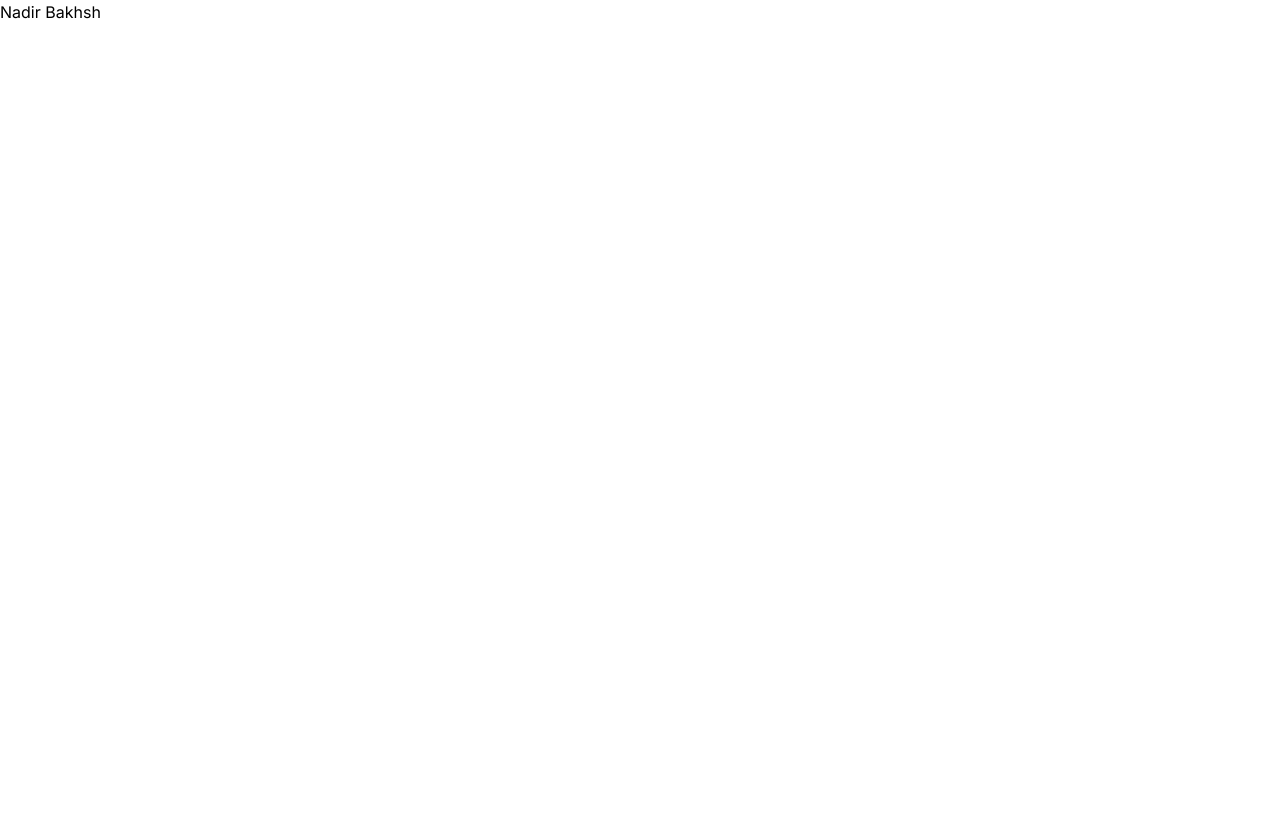
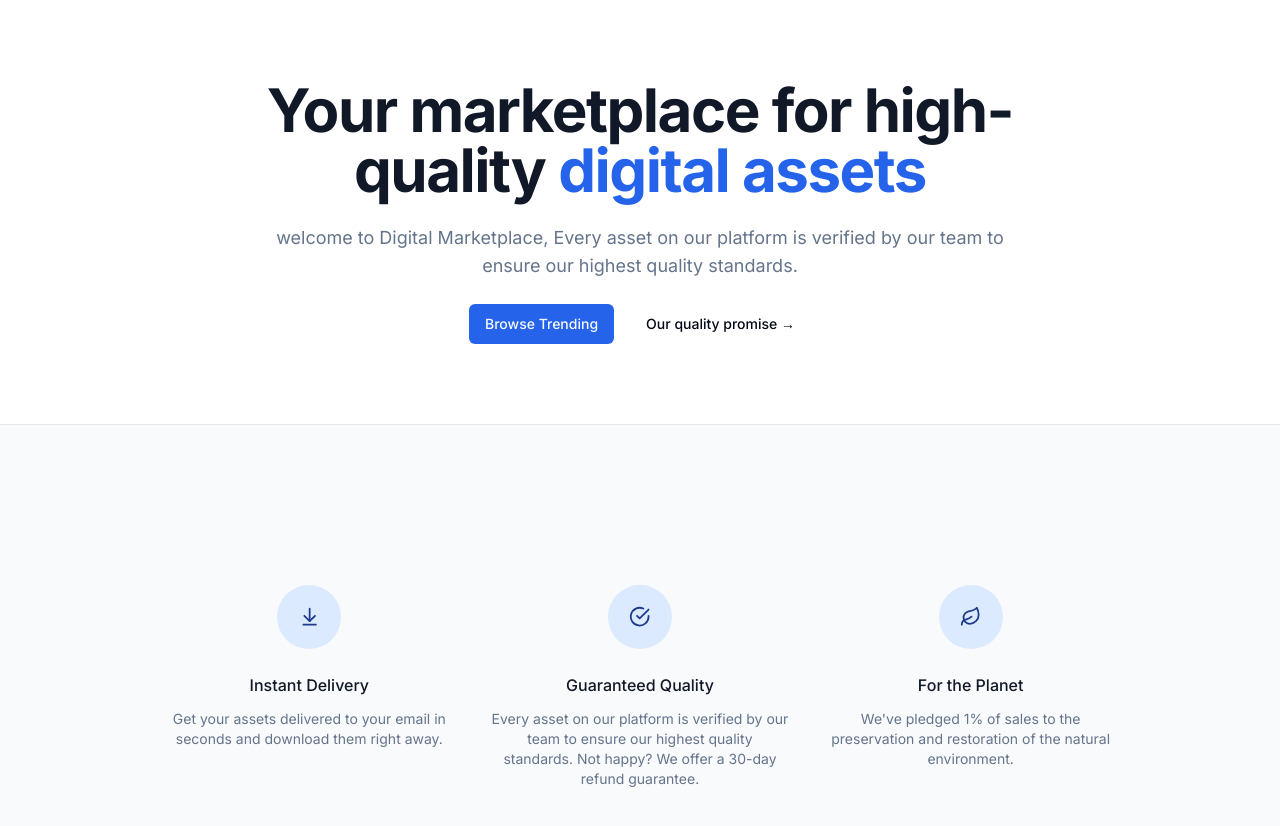
Before and after one commit to NadirBakhsh/digital-marketplace, a Next.js app: page / in a window 1280 px wide. Shown: the top 826 px of the page. Before the commit the page ends 800 px from the top, so only its background shows below. Built offline with nearby package versions, Linux system fonts and the light colour scheme.

Commit message:
leading page first two section developed

```diff
--- a/src/app/globals.css
+++ b/src/app/globals.css
@@ -1,3 +1,61 @@
 @tailwind base;
 @tailwind components;
 @tailwind utilities;
+
+
+@layer base {
+  :root {
+    --background: 0 0% 100%;
+    --foreground: 222.2 84% 4.9%;
+    --card: 0 0% 100%;
+    --card-foreground: 222.2 84% 4.9%;
+    --popover: 0 0% 100%;
+    --popover-foreground: 222.2 84% 4.9%;
+    --primary: 221.2 83.2% 53.3%;
+    --primary-foreground: 210 40% 98%;
+    --secondary: 210 40% 96.1%;
+    --secondary-foreground: 222.2 47.4% 11.2%;
+    --muted: 210 40% 96.1%;
+    --muted-foreground: 215.4 16.3% 46.9%;
+    --accent: 210 40% 96.1%;
+    --accent-foreground: 222.2 47.4% 11.2%;
+    --destructive: 0 84.2% 60.2%;
+    --destructive-foreground: 210 40% 98%;
+    --border: 214.3 31.8% 91.4%;
+    --input: 214.3 31.8% 91.4%;
+    --ring: 221.2 83.2% 53.3%;
+    --radius: 0.5rem;
+  }
+
+  .dark {
+    --background: 222.2 84% 4.9%;
+    --foreground: 210 40% 98%;
+    --card: 222.2 84% 4.9%;
+    --card-foreground: 210 40% 98%;
+    --popover: 222.2 84% 4.9%;
+    --popover-foreground: 210 40% 98%;
+    --primary: 217.2 91.2% 59.8%;
+    --primary-foreground: 222.2 47.4% 11.2%;
+    --secondary: 217.2 32.6% 17.5%;
+    --secondary-foreground: 210 40% 98%;
+    --muted: 217.2 32.6% 17.5%;
+    --muted-foreground: 215 20.2% 65.1%;
+    --accent: 217.2 32.6% 17.5%;
+    --accent-foreground: 210 40% 98%;
+    --destructive: 0 62.8% 30.6%;
+    --destructive-foreground: 210 40% 98%;
+    --border: 217.2 32.6% 17.5%;
+    --input: 217.2 32.6% 17.5%;
+    --ring: 224.3 76.3% 48%;
+  }
+}
+
+
+@layer base {
+  * {
+    @apply border-border;
+  }
+  body {
+    @apply bg-background text-foreground;
+  }
+}
--- a/src/app/layout.tsx
+++ b/src/app/layout.tsx
@@ -1,22 +1,29 @@
-import type { Metadata } from 'next'
-import { Inter } from 'next/font/google'
-import './globals.css'
+import type { Metadata } from "next";
+import { Inter } from "next/font/google";
+import "./globals.css";
+import { cn } from "@/lib/utils";
 
-const inter = Inter({ subsets: ['latin'] })
+const inter = Inter({ subsets: ["latin"] });
 
 export const metadata: Metadata = {
-  title: 'Create Next App',
-  description: 'Generated by create next app',
-}
+  title: "Create Next App",
+  description: "Generated by create next app",
+};
 
 export default function RootLayout({
   children,
 }: {
-  children: React.ReactNode
+  children: React.ReactNode;
 }) {
   return (
-    <html lang="en">
-      <body className={inter.className}>{children}</body>
+    <html lang="en" className="h-full">
+      <body
+        className={cn("relative h-full font-sans antialiased", inter.className)}
+      >
+        <main className="flex flex-col relative min-h-screen">
+          <div className="flex-grow flex-1">{children}</div>
+        </main>
+      </body>
     </html>
-  )
+  );
 }
--- a/src/app/page.tsx
+++ b/src/app/page.tsx
@@ -1,7 +1,85 @@
-import Image from 'next/image'
+import MaxWidthWrapper from "@/components/MaxWidthWrapper";
+import { Button, buttonVariants } from "@/components/ui/button";
+import Link from "next/link";
+import {
+  ArrowDownToLine,
+  CheckCircle,
+  Leaf,
+} from 'lucide-react'
+
+const perks = [
+  {
+    name: 'Instant Delivery',
+    Icon: ArrowDownToLine,
+    description:
+      'Get your assets delivered to your email in seconds and download them right away.',
+  },
+  {
+    name: 'Guaranteed Quality',
+    Icon: CheckCircle,
+    description:
+      'Every asset on our platform is verified by our team to ensure our highest quality standards. Not happy? We offer a 30-day refund guarantee.',
+  },
+  {
+    name: 'For the Planet',
+    Icon: Leaf,
+    description:
+      "We've pledged 1% of sales to the preservation and restoration of the natural environment.",
+  },
+]
 
 export default function Home() {
   return (
-    <>Nadir Bakhsh</>
-  )
+    <>
+      <MaxWidthWrapper>
+        <div className="py-20 mx-auto text-center flex flex-col items-center max-w-3xl">
+          <h1 className="text-4xl font-bold tracking-tight text-gray-900 sm:text-6xl">
+            Your marketplace for high-quality{" "}
+            <span className="text-blue-600 ">digital assets</span>{" "}
+          </h1>
+          <p className="mt-6 text-lg max-w-prose text-muted-foreground">
+            welcome to Digital Marketplace, Every asset on our platform is
+            verified by our team to ensure our highest quality standards.
+          </p>
+          <div className="flex flex-col sm:flex-row gap-4 mt-6">
+            <Link href="/products" className={buttonVariants()}>
+              Browse Trending
+            </Link>
+            <Button variant={"ghost"}>Our quality promise &rarr;</Button>
+          </div>
+        </div>
+
+        {/* Todo list products */}
+      </MaxWidthWrapper>
+
+      <section className="border-t border-gray-200 bg-gray-50">
+        <MaxWidthWrapper className="py-20">
+        <MaxWidthWrapper className='py-20'>
+          <div className='grid grid-cols-1 gap-y-12 sm:grid-cols-2 sm:gap-x-6 lg:grid-cols-3 lg:gap-x-8 lg:gap-y-0'>
+            {perks.map((perk) => (
+              <div
+                key={perk.name}
+                className='text-center md:flex md:items-start md:text-left lg:block lg:text-center'>
+                <div className='md:flex-shrink-0 flex justify-center'>
+                  <div className='h-16 w-16 flex items-center justify-center rounded-full bg-blue-100 text-blue-900'>
+                    {<perk.Icon className='w-1/3 h-1/3' />}
+                  </div>
+                </div>
+
+                <div className='mt-6 md:ml-4 md:mt-0 lg:ml-0 lg:mt-6'>
+                  <h3 className='text-base font-medium text-gray-900'>
+                    {perk.name}
+                  </h3>
+                  <p className='mt-3 text-sm text-muted-foreground'>
+                    {perk.description}
+                  </p>
+                </div>
+              </div>
+            ))}
+          </div>
+        </MaxWidthWrapper>
+        </MaxWidthWrapper>
+      </section>
+    </>
+  );
 }
--- /dev/null
+++ b/src/components/MaxWidthWrapper.tsx
@@ -0,0 +1,18 @@
+import { cn } from "@/lib/utils"
+import { ReactNode } from "react"
+
+const MaxWidthWrapper =({
+    className,
+    children
+}: {
+    className?: string,
+    children: ReactNode
+}) => {
+    return (
+        <div className={cn("mx-auto w-full max-w-screen-xl px-2.5 md:px-20", className)}>
+            {children}
+        </div>
+    )
+}
+
+export default MaxWidthWrapper
--- /dev/null
+++ b/src/components/ui/button.tsx
@@ -0,0 +1,56 @@
+import * as React from "react"
+import { Slot } from "@radix-ui/react-slot"
+import { cva, type VariantProps } from "class-variance-authority"
+
+import { cn } from "@/lib/utils"
+
+const buttonVariants = cva(
+  "inline-flex items-center justify-center whitespace-nowrap rounded-md text-sm font-medium ring-offset-background transition-colors focus-visible:outline-none focus-visible:ring-2 focus-visible:ring-ring focus-visible:ring-offset-2 disabled:pointer-events-none disabled:opacity-50",
+  {
+    variants: {
+      variant: {
+        default: "bg-primary text-primary-foreground hover:bg-primary/90",
+        destructive:
+          "bg-destructive text-destructive-foreground hover:bg-destructive/90",
+        outline:
+          "border border-input bg-background hover:bg-accent hover:text-accent-foreground",
+        secondary:
+          "bg-secondary text-secondary-foreground hover:bg-secondary/80",
+        ghost: "hover:bg-accent hover:text-accent-foreground",
+        link: "text-primary underline-offset-4 hover:underline",
+      },
+      size: {
+        default: "h-10 px-4 py-2",
+        sm: "h-9 rounded-md px-3",
+        lg: "h-11 rounded-md px-8",
+        icon: "h-10 w-10",
+      },
+    },
+    defaultVariants: {
+      variant: "default",
+      size: "default",
+    },
+  }
+)
+
+export interface ButtonProps
+  extends React.ButtonHTMLAttributes<HTMLButtonElement>,
+    VariantProps<typeof buttonVariants> {
+  asChild?: boolean
+}
+
+const Button = React.forwardRef<HTMLButtonElement, ButtonProps>(
+  ({ className, variant, size, asChild = false, ...props }, ref) => {
+    const Comp = asChild ? Slot : "button"
+    return (
+      <Comp
+        className={cn(buttonVariants({ variant, size, className }))}
+        ref={ref}
+        {...props}
+      />
+    )
+  }
+)
+Button.displayName = "Button"
+
+export { Button, buttonVariants }
--- /dev/null
+++ b/src/lib/utils.ts
@@ -0,0 +1,6 @@
+import { type ClassValue, clsx } from "clsx"
+import { twMerge } from "tailwind-merge"
+
+export function cn(...inputs: ClassValue[]) {
+  return twMerge(clsx(inputs))
+}
--- a/tailwind.config.ts
+++ b/tailwind.config.ts
@@ -1,20 +1,76 @@
-import type { Config } from 'tailwindcss'
-
-const config: Config = {
+/** @type {import('tailwindcss').Config} */
+module.exports = {
+  darkMode: ["class"],
   content: [
-    './src/pages/**/*.{js,ts,jsx,tsx,mdx}',
-    './src/components/**/*.{js,ts,jsx,tsx,mdx}',
-    './src/app/**/*.{js,ts,jsx,tsx,mdx}',
-  ],
+    './pages/**/*.{ts,tsx}',
+    './components/**/*.{ts,tsx}',
+    './app/**/*.{ts,tsx}',
+    './src/**/*.{ts,tsx}',
+	],
   theme: {
+    container: {
+      center: true,
+      padding: "2rem",
+      screens: {
+        "2xl": "1400px",
+      },
+    },
     extend: {
-      backgroundImage: {
-        'gradient-radial': 'radial-gradient(var(--tw-gradient-stops))',
-        'gradient-conic':
-          'conic-gradient(from 180deg at 50% 50%, var(--tw-gradient-stops))',
+      colors: {
+        border: "hsl(var(--border))",
+        input: "hsl(var(--input))",
+        ring: "hsl(var(--ring))",
+        background: "hsl(var(--background))",
+        foreground: "hsl(var(--foreground))",
+        primary: {
+          DEFAULT: "hsl(var(--primary))",
+          foreground: "hsl(var(--primary-foreground))",
+        },
+        secondary: {
+          DEFAULT: "hsl(var(--secondary))",
+          foreground: "hsl(var(--secondary-foreground))",
+        },
+        destructive: {
+          DEFAULT: "hsl(var(--destructive))",
+          foreground: "hsl(var(--destructive-foreground))",
+        },
+        muted: {
+          DEFAULT: "hsl(var(--muted))",
+          foreground: "hsl(var(--muted-foreground))",
+        },
+        accent: {
+          DEFAULT: "hsl(var(--accent))",
+          foreground: "hsl(var(--accent-foreground))",
+        },
+        popover: {
+          DEFAULT: "hsl(var(--popover))",
+          foreground: "hsl(var(--popover-foreground))",
+        },
+        card: {
+          DEFAULT: "hsl(var(--card))",
+          foreground: "hsl(var(--card-foreground))",
+        },
+      },
+      borderRadius: {
+        lg: "var(--radius)",
+        md: "calc(var(--radius) - 2px)",
+        sm: "calc(var(--radius) - 4px)",
+      },
+      keyframes: {
+        "accordion-down": {
+          from: { height: 0 },
+          to: { height: "var(--radix-accordion-content-height)" },
+        },
+        "accordion-up": {
+          from: { height: "var(--radix-accordion-content-height)" },
+          to: { height: 0 },
+        },
+      },
+      animation: {
+        "accordion-down": "accordion-down 0.2s ease-out",
+        "accordion-up": "accordion-up 0.2s ease-out",
       },
     },
   },
-  plugins: [],
+  plugins: [require("tailwindcss-animate")],
 }
-export default config
```
Also changed, not shown: package.json (+10 -4 lines), components.json (added), 1 other file (tests, documents, lock files or other folders).
